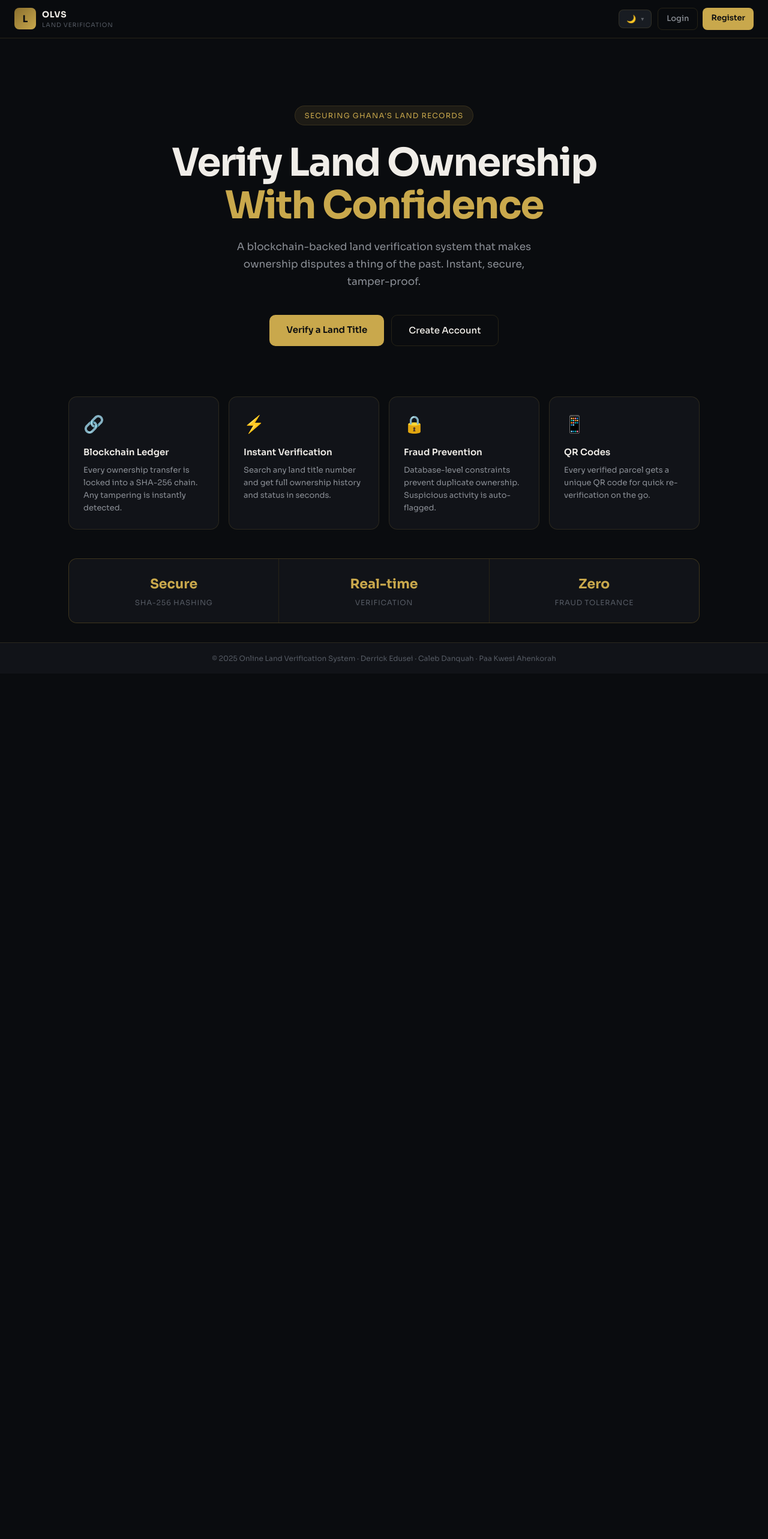
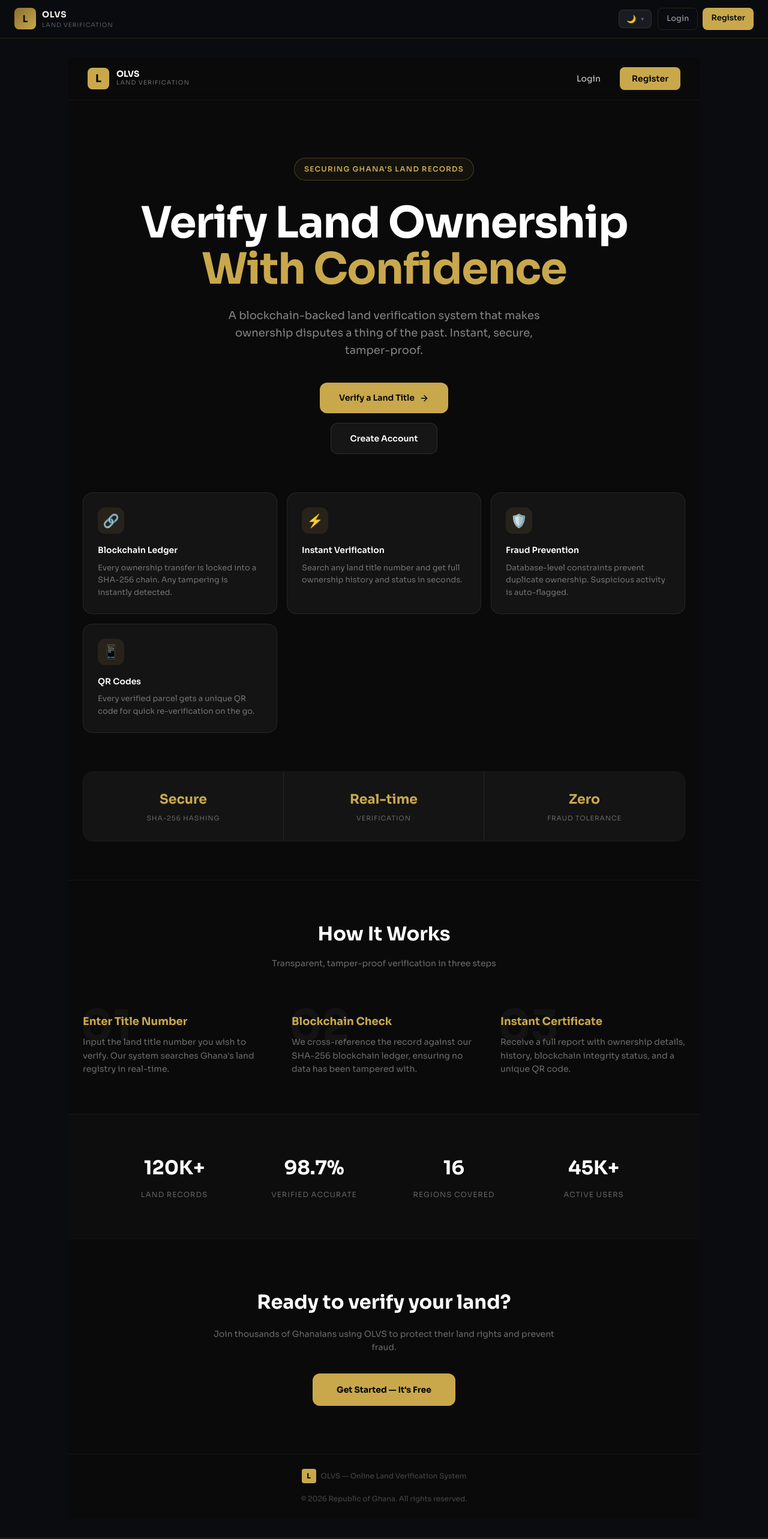
Before and after one commit to DCIT-400-PROJECT/Land-Verification-System, a React (Create React App) app in the folder olvs-frontend/: page / in a window 1280 px wide. Shown: the top 2566 px of the page at 60% size. Before the commit the page ends 1123 px from the top, so only its background shows below. Built offline with nearby package versions, Linux system fonts and the light colour scheme.

Commit message:
updated landing page

```diff
--- a/olvs-frontend/src/pages/Landing.js
+++ b/olvs-frontend/src/pages/Landing.js
@@ -3,85 +3,366 @@ import { Link } from 'react-router-dom';
 
 export default function Landing() {
   return (
-    <div style={{ minHeight: '80vh' }}>
+    <div style={{ minHeight: '100vh', background: '#0a0a0a', color: '#fff' }}>
+
+      {/* Navbar */}
+      <nav style={{
+        display: 'flex',
+        alignItems: 'center',
+        justifyContent: 'space-between',
+        padding: '16px 32px',
+        borderBottom: '1px solid rgba(255,255,255,0.05)',
+        position: 'sticky',
+        top: 0,
+        zIndex: 40,
+        background: 'rgba(10,10,10,0.9)',
+        backdropFilter: 'blur(8px)',
+      }}>
+        <div style={{ display: 'flex', alignItems: 'center', gap: 12 }}>
+          <div style={{
+            width: 36,
+            height: 36,
+            background: '#c9a84c',
+            borderRadius: 8,
+            display: 'flex',
+            alignItems: 'center',
+            justifyContent: 'center',
+            fontWeight: 'bold',
+            color: '#000',
+            fontSize: 18,
+          }}>L</div>
+          <div>
+            <div style={{ fontWeight: 'bold', color: '#fff', fontSize: 14, lineHeight: 1 }}>OLVS</div>
+            <div style={{ fontSize: 10, color: 'rgba(255,255,255,0.4)', letterSpacing: '0.1em', textTransform: 'uppercase' }}>Land Verification</div>
+          </div>
+        </div>
+        <div style={{ display: 'flex', alignItems: 'center', gap: 12 }}>
+          <Link to="/login" style={{
+            padding: '8px 20px',
+            fontSize: 14,
+            color: 'rgba(255,255,255,0.7)',
+            background: 'transparent',
+            border: 'none',
+            cursor: 'pointer',
+            fontWeight: 500,
+            textDecoration: 'none',
+          }}>
+            Login
+          </Link>
+          <Link to="/register" style={{
+            padding: '8px 20px',
+            fontSize: 14,
+            background: '#c9a84c',
+            color: '#000',
+            fontWeight: 600,
+            borderRadius: 8,
+            border: 'none',
+            cursor: 'pointer',
+            textDecoration: 'none',
+          }}>
+            Register
+          </Link>
+        </div>
+      </nav>
+
       {/* Hero */}
-      <div className="fade-in" style={{ textAlign: 'center', padding: '80px 0 60px' }}>
+      <section style={{
+        display: 'flex',
+        flexDirection: 'column',
+        alignItems: 'center',
+        justifyContent: 'center',
+        textAlign: 'center',
+        padding: '96px 24px 64px',
+      }}>
         <div style={{
-          display: 'inline-block', padding: '6px 16px', borderRadius: 20,
-          background: 'rgba(201,168,76,0.1)', border: '1px solid var(--border)',
-          fontSize: 12, color: 'var(--gold)', letterSpacing: '0.1em',
-          textTransform: 'uppercase', marginBottom: 28
-        }}>Securing Ghana's Land Records</div>
+          display: 'inline-flex',
+          alignItems: 'center',
+          gap: 8,
+          padding: '8px 16px',
+          borderRadius: 999,
+          border: '1px solid rgba(201,168,76,0.3)',
+          background: 'rgba(201,168,76,0.05)',
+          color: '#c9a84c',
+          fontSize: 12,
+          fontWeight: 600,
+          letterSpacing: '0.1em',
+          textTransform: 'uppercase',
+          marginBottom: 32,
+        }}>
+          Securing Ghana's Land Records
+        </div>
+        <h1 style={{
+          fontSize: 'clamp(40px, 7vw, 72px)',
+          fontWeight: 800,
+          lineHeight: 1.08,
+          maxWidth: 900,
+          marginBottom: 24,
+          letterSpacing: '-0.02em',
+          margin: '0 auto 24px',
+        }}>
+          Verify Land Ownership
+          <br />
+          <span style={{ color: '#c9a84c' }}>With Confidence</span>
+        </h1>
+        <p style={{
+          fontSize: 18,
+          color: 'rgba(255,255,255,0.5)',
+          maxWidth: 520,
+          margin: '0 auto 40px',
+          lineHeight: 1.6,
+        }}>
+          A blockchain-backed land verification system that makes ownership disputes
+          a thing of the past. Instant, secure, tamper-proof.
+        </p>
+        <div style={{ display: 'flex', flexDirection: 'column', gap: 16, alignItems: 'center' }}>
+          <Link to="/verify" style={{
+            display: 'flex',
+            alignItems: 'center',
+            gap: 8,
+            padding: '14px 32px',
+            background: '#c9a84c',
+            color: '#000',
+            fontWeight: 600,
+            fontSize: 14,
+            borderRadius: 12,
+            border: 'none',
+            cursor: 'pointer',
+            textDecoration: 'none',
+          }}>
+            Verify a Land Title
+            <svg xmlns="http://www.w3.org/2000/svg" width="16" height="16" viewBox="0 0 24 24" fill="none" stroke="currentColor" strokeWidth="2" strokeLinecap="round" strokeLinejoin="round">
+              <path d="M5 12h14"/><path d="m12 5 7 7-7 7"/>
+            </svg>
+          </Link>
+          <Link to="/register" style={{
+            padding: '14px 32px',
+            background: 'rgba(255,255,255,0.05)',
+            border: '1px solid rgba(255,255,255,0.1)',
+            color: '#fff',
+            fontWeight: 600,
+            fontSize: 14,
+            borderRadius: 12,
+            cursor: 'pointer',
+            textDecoration: 'none',
+          }}>
+            Create Account
+          </Link>
+        </div>
+      </section>
 
-        <h1 style={{
-          fontSize: 'clamp(36px, 6vw, 64px)', fontWeight: 700, lineHeight: 1.1,
-          color: 'var(--text-primary)', letterSpacing: '-0.03em', marginBottom: 20
+      {/* Feature Cards */}
+      <section style={{ padding: '0 24px 64px' }}>
+        <div style={{
+          maxWidth: 1100,
+          margin: '0 auto',
+          display: 'grid',
+          gridTemplateColumns: 'repeat(auto-fit, minmax(240px, 1fr))',
+          gap: 16,
         }}>
-          Verify Land Ownership<br />
-          <span style={{ color: 'var(--gold)' }}>With Confidence</span>
-        </h1>
+          {[
+            {
+              icon: '🔗',
+              title: 'Blockchain Ledger',
+              desc: 'Every ownership transfer is locked into a SHA-256 chain. Any tampering is instantly detected.',
+            },
+            {
+              icon: '⚡',
+              title: 'Instant Verification',
+              desc: 'Search any land title number and get full ownership history and status in seconds.',
+            },
+            {
+              icon: '🛡️',
+              title: 'Fraud Prevention',
+              desc: 'Database-level constraints prevent duplicate ownership. Suspicious activity is auto-flagged.',
+            },
+            {
+              icon: '📱',
+              title: 'QR Codes',
+              desc: 'Every verified parcel gets a unique QR code for quick re-verification on the go.',
+            },
+          ].map((f) => (
+            <div
+              key={f.title}
+              style={{
+                background: '#141414',
+                border: '1px solid rgba(255,255,255,0.08)',
+                borderRadius: 16,
+                padding: 24,
+                transition: 'border-color 0.3s',
+              }}
+            >
+              <div style={{
+                width: 44,
+                height: 44,
+                borderRadius: 12,
+                background: 'rgba(201,168,76,0.1)',
+                display: 'flex',
+                alignItems: 'center',
+                justifyContent: 'center',
+                fontSize: 22,
+                marginBottom: 16,
+              }}>{f.icon}</div>
+              <div style={{ fontWeight: 600, color: '#fff', fontSize: 14, marginBottom: 8 }}>{f.title}</div>
+              <div style={{ color: 'rgba(255,255,255,0.4)', fontSize: 13, lineHeight: 1.6 }}>{f.desc}</div>
+            </div>
+          ))}
+        </div>
+      </section>
 
-        <p style={{
-          fontSize: 17, color: 'var(--text-secondary)', maxWidth: 520,
-          margin: '0 auto 40px', lineHeight: 1.7
+      {/* Stats Bar */}
+      <section style={{ padding: '0 24px 64px' }}>
+        <div style={{
+          maxWidth: 1100,
+          margin: '0 auto',
+          display: 'grid',
+          gridTemplateColumns: 'repeat(3, 1fr)',
+          borderRadius: 16,
+          overflow: 'hidden',
+          border: '1px solid rgba(255,255,255,0.08)',
         }}>
-          A blockchain-backed land verification system that makes ownership disputes a thing of the past. Instant, secure, tamper-proof.
-        </p>
+          {[
+            { value: 'Secure', label: 'SHA-256 Hashing' },
+            { value: 'Real-time', label: 'Verification' },
+            { value: 'Zero', label: 'Fraud Tolerance' },
+          ].map((s, i) => (
+            <div
+              key={s.label}
+              style={{
+                background: '#141414',
+                padding: 28,
+                textAlign: 'center',
+                borderRight: i < 2 ? '1px solid rgba(255,255,255,0.08)' : 'none',
+              }}
+            >
+              <div style={{ fontSize: 22, fontWeight: 700, color: '#c9a84c' }}>{s.value}</div>
+              <div style={{ fontSize: 11, color: 'rgba(255,255,255,0.35)', marginTop: 6, textTransform: 'uppercase', letterSpacing: '0.08em' }}>{s.label}</div>
+            </div>
+          ))}
+        </div>
+      </section>
 
-        <div style={{ display: 'flex', gap: 12, justifyContent: 'center', flexWrap: 'wrap' }}>
-          <Link to="/verify" style={{
-            padding: '13px 28px', borderRadius: 10, fontSize: 15, fontWeight: 600,
-            background: 'var(--gold)', color: '#0A0C0F', display: 'inline-block'
-          }}>Verify a Land Title</Link>
+      {/* How It Works */}
+      <section style={{ padding: '64px 24px', borderTop: '1px solid rgba(255,255,255,0.05)' }}>
+        <div style={{ maxWidth: 1100, margin: '0 auto' }}>
+          <div style={{ textAlign: 'center', marginBottom: 48 }}>
+            <h2 style={{ fontSize: 32, fontWeight: 'bold', marginBottom: 12 }}>How It Works</h2>
+            <p style={{ color: 'rgba(255,255,255,0.4)', fontSize: 14 }}>Transparent, tamper-proof verification in three steps</p>
+          </div>
+          <div style={{ display: 'grid', gridTemplateColumns: 'repeat(auto-fit, minmax(280px, 1fr))', gap: 40 }}>
+            {[
+              {
+                step: '01',
+                title: 'Enter Title Number',
+                desc: "Input the land title number you wish to verify. Our system searches Ghana's land registry in real-time.",
+              },
+              {
+                step: '02',
+                title: 'Blockchain Check',
+                desc: 'We cross-reference the record against our SHA-256 blockchain ledger, ensuring no data has been tampered with.',
+              },
+              {
+                step: '03',
+                title: 'Instant Certificate',
+                desc: 'Receive a full report with ownership details, history, blockchain integrity status, and a unique QR code.',
+              },
+            ].map((s) => (
+              <div key={s.step} style={{ position: 'relative' }}>
+                <div style={{
+                  fontSize: 72,
+                  fontWeight: 900,
+                  color: 'rgba(255,255,255,0.04)',
+                  position: 'absolute',
+                  top: -12,
+                  left: -4,
+                  userSelect: 'none',
+                }}>{s.step}</div>
+                <div style={{ position: 'relative', paddingTop: 24 }}>
+                  <h3 style={{ fontWeight: 'bold', fontSize: 18, marginBottom: 8, color: '#c9a84c' }}>{s.title}</h3>
+                  <p style={{ color: 'rgba(255,255,255,0.4)', fontSize: 14, lineHeight: 1.6 }}>{s.desc}</p>
+                </div>
+              </div>
+            ))}
+          </div>
+        </div>
+      </section>
+
+      {/* Numbers */}
+      <section style={{ padding: '64px 24px', borderTop: '1px solid rgba(255,255,255,0.05)', background: '#0d0d0d' }}>
+        <div style={{
+          maxWidth: 900,
+          margin: '0 auto',
+          display: 'grid',
+          gridTemplateColumns: 'repeat(auto-fit, minmax(150px, 1fr))',
+          gap: 32,
+          textAlign: 'center',
+        }}>
+          {[
+            { value: '120K+', label: 'Land Records' },
+            { value: '98.7%', label: 'Verified Accurate' },
+            { value: '16', label: 'Regions Covered' },
+            { value: '45K+', label: 'Active Users' },
+          ].map((s) => (
+            <div key={s.label}>
+              <div style={{ fontSize: 32, fontWeight: 900 }}>{s.value}</div>
+              <div style={{ color: 'rgba(255,255,255,0.35)', fontSize: 12, textTransform: 'uppercase', letterSpacing: '0.08em', marginTop: 8 }}>{s.label}</div>
+            </div>
+          ))}
+        </div>
+      </section>
+
+      {/* CTA */}
+      <section style={{ padding: '80px 24px', borderTop: '1px solid rgba(255,255,255,0.05)' }}>
+        <div style={{ maxWidth: 600, margin: '0 auto', textAlign: 'center' }}>
+          <h2 style={{ fontSize: 32, fontWeight: 'bold', marginBottom: 16 }}>Ready to verify your land?</h2>
+          <p style={{ color: 'rgba(255,255,255,0.4)', fontSize: 14, marginBottom: 32, lineHeight: 1.6 }}>
+            Join thousands of Ghanaians using OLVS to protect their land rights and prevent fraud.
+          </p>
           <Link to="/register" style={{
-            padding: '13px 28px', borderRadius: 10, fontSize: 15, fontWeight: 500,
-            background: 'transparent', color: 'var(--text-primary)',
-            border: '1px solid var(--border)', display: 'inline-block'
-          }}>Create Account</Link>
+            display: 'inline-block',
+            padding: '16px 40px',
+            background: '#c9a84c',
+            color: '#000',
+            fontWeight: 'bold',
+            fontSize: 14,
+            borderRadius: 12,
+            border: 'none',
+            cursor: 'pointer',
+            textDecoration: 'none',
+          }}>
+            Get Started — It's Free
+          </Link>
         </div>
-      </div>
+      </section>
 
-      {/* Features */}
-      <div style={{
-        display: 'grid', gridTemplateColumns: 'repeat(auto-fit, minmax(240px, 1fr))',
-        gap: 16, marginTop: 24
+      {/* Footer */}
+      <footer style={{
+        borderTop: '1px solid rgba(255,255,255,0.05)',
+        padding: '24px 32px',
+        display: 'flex',
+        flexDirection: 'column',
+        alignItems: 'center',
+        gap: 16,
+        color: 'rgba(255,255,255,0.25)',
+        fontSize: 12,
       }}>
-        {[
-          { icon: '🔗', title: 'Blockchain Ledger', desc: 'Every ownership transfer is locked into a SHA-256 chain. Any tampering is instantly detected.' },
-          { icon: '⚡', title: 'Instant Verification', desc: 'Search any land title number and get full ownership history and status in seconds.' },
-          { icon: '🔒', title: 'Fraud Prevention', desc: 'Database-level constraints prevent duplicate ownership. Suspicious activity is auto-flagged.' },
-          { icon: '📱', title: 'QR Codes', desc: 'Every verified parcel gets a unique QR code for quick re-verification on the go.' },
-        ].map((f, i) => (
-          <div key={i} className="slide-up" style={{
-            animationDelay: `${i * 0.1}s`,
-            background: 'var(--dark-2)', border: '1px solid var(--border)',
-            borderRadius: 14, padding: '24px', transition: 'border-color 0.2s'
-          }}
-          onMouseOver={e => e.currentTarget.style.borderColor = 'var(--border-hover)'}
-          onMouseOut={e => e.currentTarget.style.borderColor = 'var(--border)'}>
-            <div style={{ fontSize: 28, marginBottom: 12 }}>{f.icon}</div>
-            <div style={{ fontSize: 15, fontWeight: 600, color: 'var(--text-primary)', marginBottom: 8 }}>{f.title}</div>
-            <div style={{ fontSize: 13, color: 'var(--text-secondary)', lineHeight: 1.6 }}>{f.desc}</div>
-          </div>
-        ))}
-      </div>
+        <div style={{ display: 'flex', alignItems: 'center', gap: 8 }}>
+          <div style={{
+            width: 24,
+            height: 24,
+            background: '#c9a84c',
+            borderRadius: 4,
+            display: 'flex',
+            alignItems: 'center',
+            justifyContent: 'center',
+            fontWeight: 'bold',
+            color: '#000',
+            fontSize: 12,
+          }}>L</div>
+          <span>OLVS — Online Land Verification System</span>
+        </div>
+        <div>&copy; {new Date().getFullYear()} Republic of Ghana. All rights reserved.</div>
+      </footer>
 
-      {/* Stats bar */}
-      <div style={{
-        display: 'grid', gridTemplateColumns: 'repeat(3, 1fr)',
-        gap: 1, marginTop: 48, background: 'var(--border)',
-        borderRadius: 14, overflow: 'hidden', border: '1px solid var(--border)'
-      }}>
-        {[['Secure', 'SHA-256 Hashing'], ['Real-time', 'Verification'], ['Zero', 'Fraud Tolerance']].map(([val, lbl], i) => (
-          <div key={i} style={{
-            background: 'var(--dark-2)', padding: '24px',
-            textAlign: 'center'
-          }}>
-            <div style={{ fontSize: 22, fontWeight: 700, color: 'var(--gold)' }}>{val}</div>
-            <div style={{ fontSize: 12, color: 'var(--text-muted)', marginTop: 4, textTransform: 'uppercase', letterSpacing: '0.06em' }}>{lbl}</div>
-          </div>
-        ))}
-      </div>
     </div>
   );
 }
```
